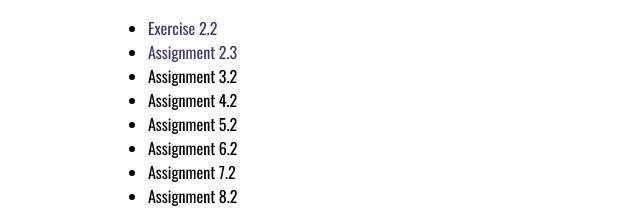
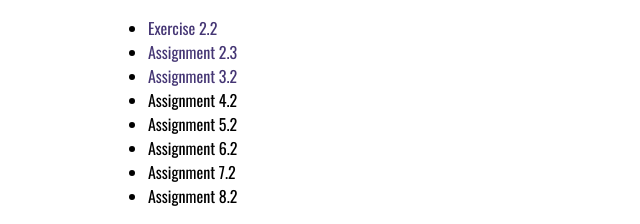
Before and after one commit to Hannahd06/web-231, a plain HTML site: page index.html in a window 1280 px wide. Shown: the part 291-515 px from the top of the page, 0-640 px from the left. Drawn offline with nearby package versions, Linux system fonts and the light colour scheme.

Commit message:
updated link to assignment 3.2

```diff
--- a/index.html
+++ b/index.html
@@ -14,7 +14,7 @@
         <ul>
             <li><a href="week-2/delreal-exercise2.html">Exercise 2.2</a></li>
             <li><a href="week-2/delreal-payroll.html">Assignment 2.3</a></li>
-            <li>Assignment 3.2</li>
+            <li><a href="week-3/delreal-temp-conversion.html">Assignment 3.2</a></li>
             <li>Assignment 4.2</li>
             <li>Assignment 5.2</li>
             <li>Assignment 6.2</li>
```
